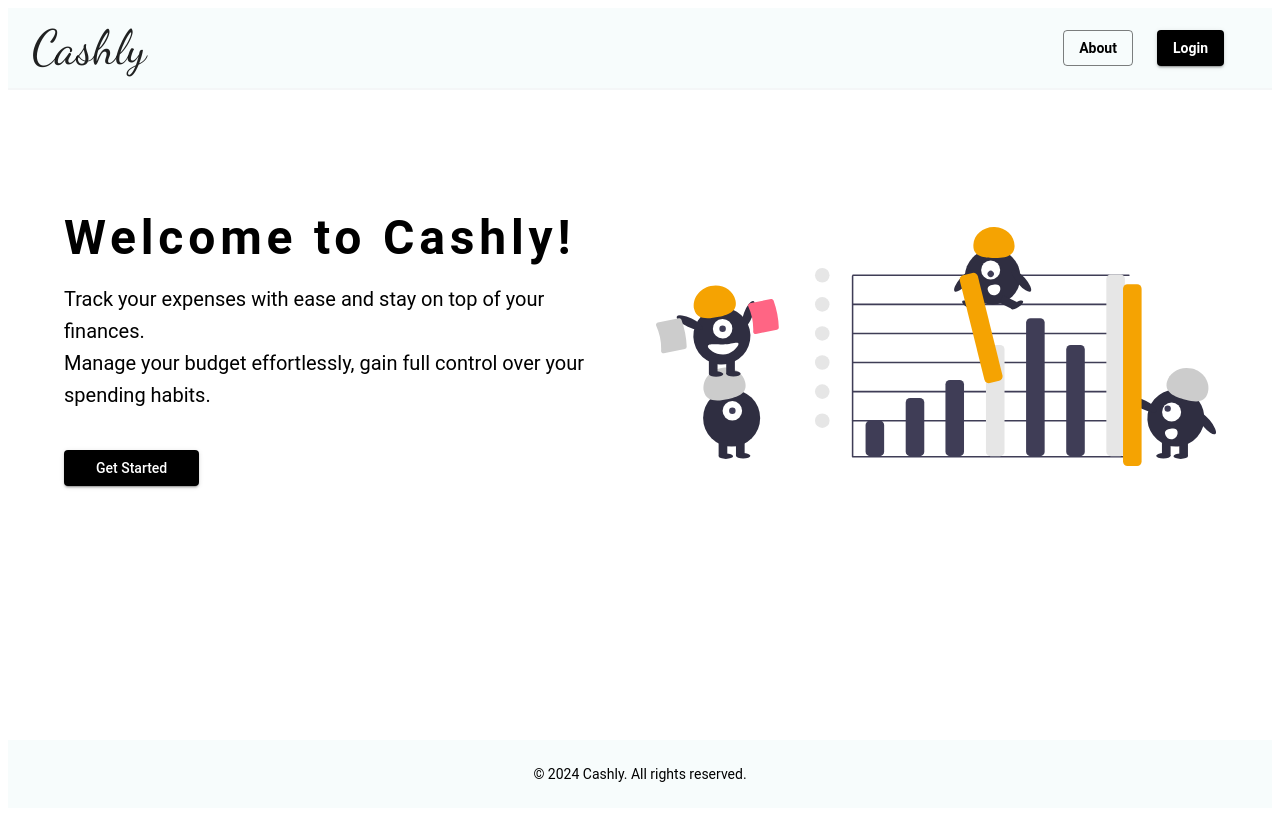
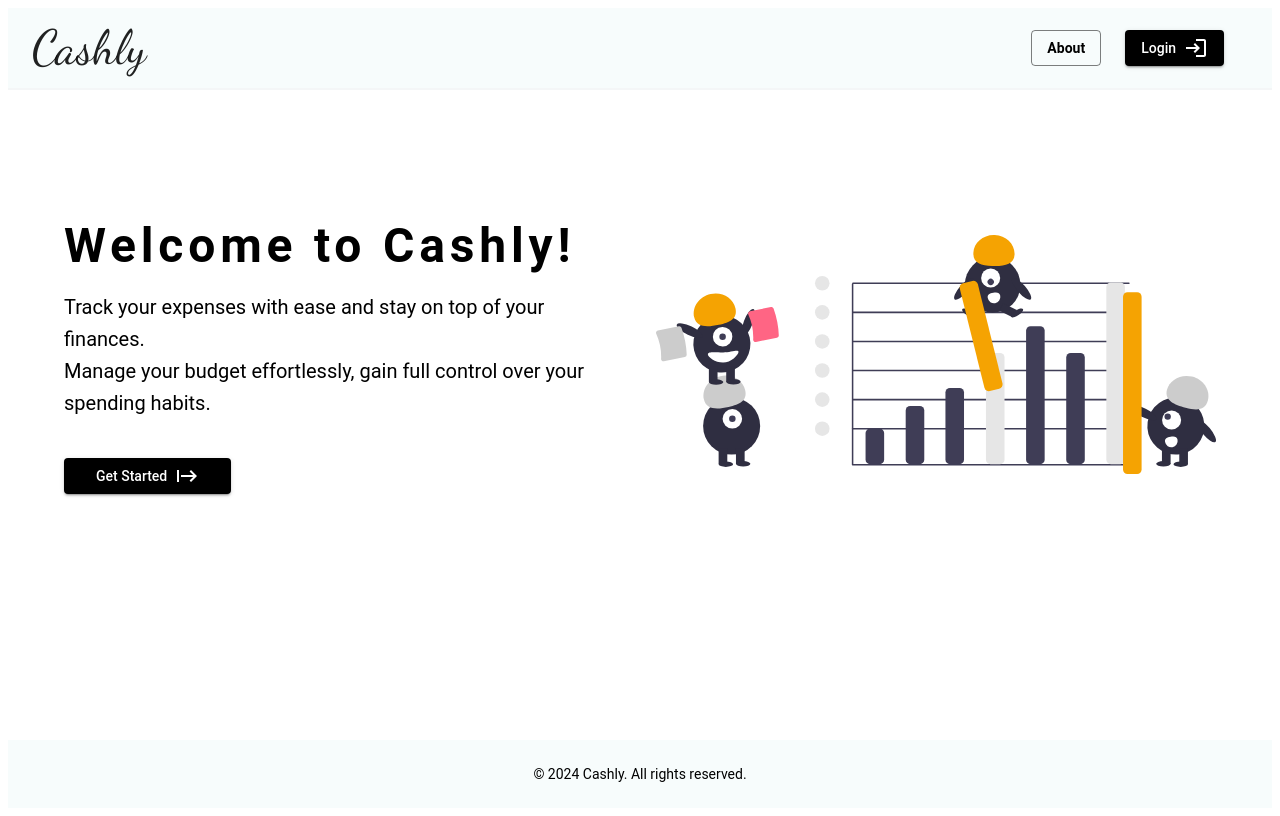
Before and after one commit to ahmedelamins/Cashly, a React (Vite) app in the folder cashly.client/: page / in a window 1280 px wide. Built offline with nearby package versions, Linux system fonts and the light colour scheme; a web font is replaced by a local one.

Commit message:
Login and Register icons

```diff
--- a/cashly.client/src/Pages/LandingPage.jsx
+++ b/cashly.client/src/Pages/LandingPage.jsx
@@ -13,6 +13,8 @@ import {
     DialogTitle,
     TextField,
 } from '@mui/material';
+import LoginIcon from '@mui/icons-material/Login';
+import StartIcon from '@mui/icons-material/Start';
 import { useNavigate } from 'react-router-dom';
 import vector from '../assets/vector.svg';  // Import the SVG file
 
@@ -74,10 +76,11 @@ const LandingPage = () => {
                     </Button>
                     <Button variant="contained"
                         color="primary"
-                        sx={{ fontWeight: "600", mr: 3, ml: 3 }}
+                        sx={{  mr: 3, ml: 3 }}
                         onClick={() => setLoginOpen(true)}
                     >
-                        Login
+                        <span style={{ marginRight: '8px' }}>Login</span>
+                        <LoginIcon />
                     </Button>
                 </Toolbar>
             </AppBar>
@@ -85,7 +88,7 @@ const LandingPage = () => {
 
             <Container maxWidth="lg" sx={{
                 flexGrow: 1,
-                mt: 15,
+                mt: 16,
                 animation: 'slideIn 1s ease-out',
                 '@keyframes slideIn': {
                     '0%': { transform: 'translateY(20px)', opacity: 0 },
@@ -108,6 +111,7 @@ const LandingPage = () => {
                             onClick={() => setJoinOpen(true)}
                             sx={{
                                 mt: 4,
+                                fontWeight: "500",
                                 px: 4,
                                 transition: 'transform 0.3s ease',
                                 '&:hover': {
@@ -115,7 +119,8 @@ const LandingPage = () => {
                                 },
                             }}
                         >
-                            Get Started
+                            <span style={{ marginRight: '8px' }}>Get Started</span>
+                            <StartIcon />
                         </Button>
                     </Grid>
 
```
